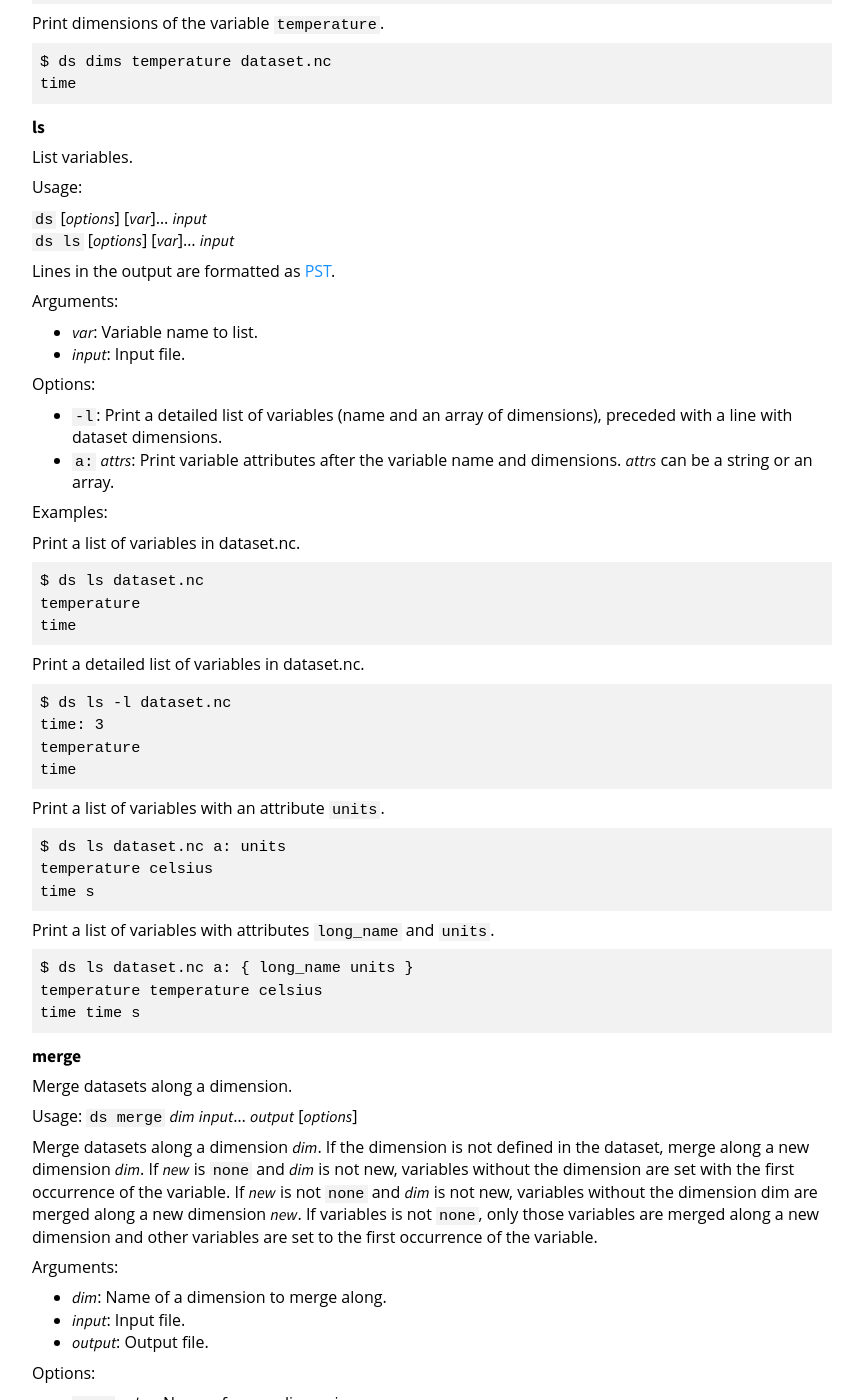
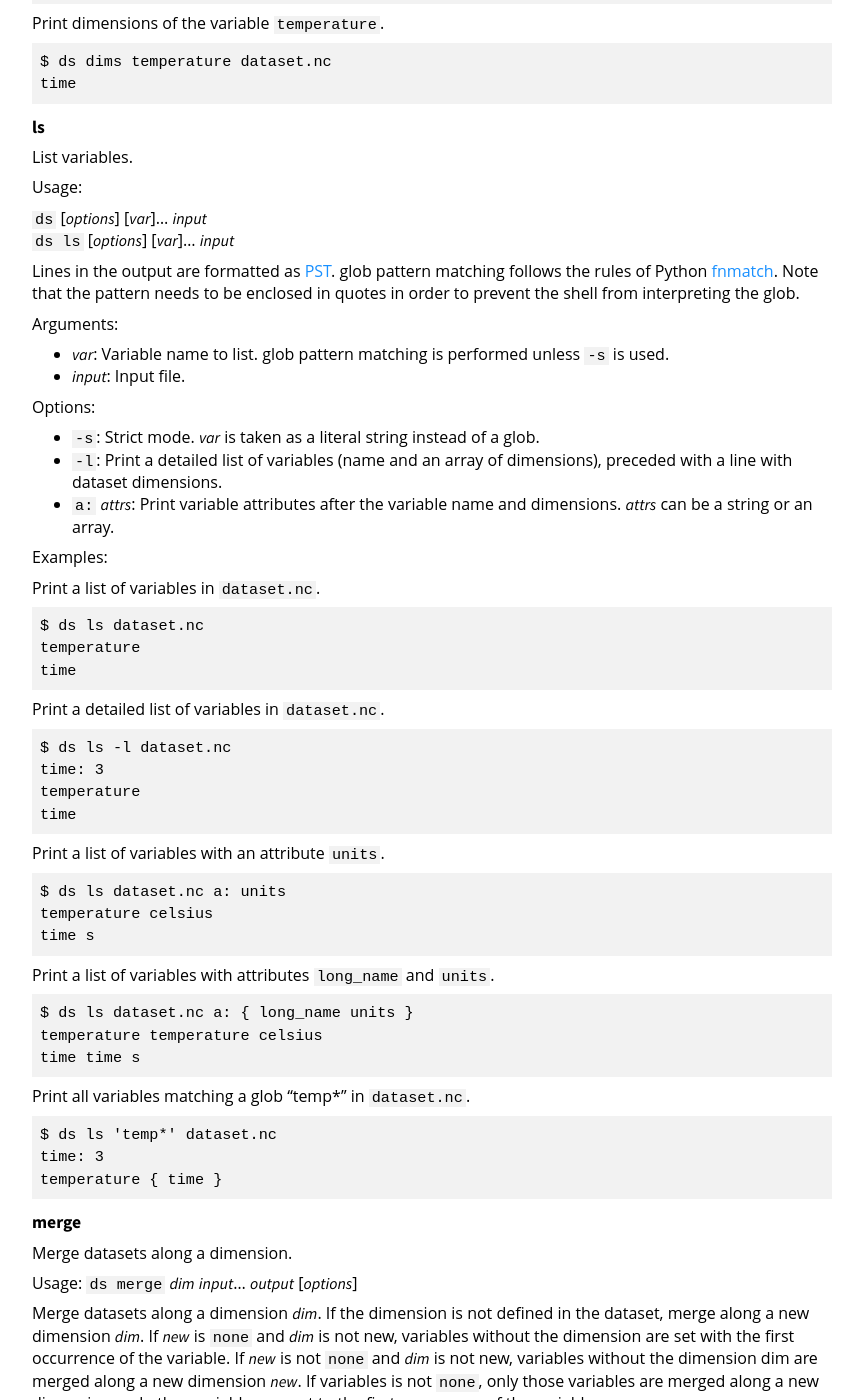
Before and after one commit to peterkuma/ds-format, a Jekyll site: the page built from docs/Command_line/2.0.0/index.md, in a window 1280 px wide and 1400 px high, scrolled down 3116 px. Shown: the whole window, without its empty margins (208-1071 px from the left). Built offline with Jekyll 4.4.1, drawn with Linux system fonts in a browser that asks for light colours; some web fonts are replaced.

Commit message:
ds ls: Add support for glob pattern matching

````diff
--- a/docs/_includes/cmds.md
+++ b/docs/_includes/cmds.md
@@ -125,21 +125,22 @@ Usage:
 `ds ls` [*options*] [*var*]... *input*<br />
 
 
-Lines in the output are formatted as [PST](https://github.com/peterkuma/pst).
+Lines in the output are formatted as [PST](https://github.com/peterkuma/pst). glob pattern matching follows the rules of Python [fnmatch](https://docs.python.org/3/library/fnmatch.html). Note that the pattern needs to be enclosed in quotes in order to prevent the shell from interpreting the glob.
 
 Arguments:
 
-- *var*: Variable name to list.
+- *var*: Variable name to list. glob pattern matching is performed unless `-s` is used.
 - *input*: Input file.
 
 Options:
 
+- `-s`: Strict mode. *var* is taken as a literal string instead of a glob.
 - `-l`: Print a detailed list of variables (name and an array of dimensions), preceded with a line with dataset dimensions.
 - `a:` *attrs*: Print variable attributes after the variable name and dimensions. *attrs* can be a string or an array.
 
 Examples:
 
-Print a list of variables in dataset.nc.
+Print a list of variables in `dataset.nc`.
 
 ```
 $ ds ls dataset.nc
@@ -147,7 +148,7 @@ temperature
 time
 ```
 
-Print a detailed list of variables in dataset.nc.
+Print a detailed list of variables in `dataset.nc`.
 
 ```
 $ ds ls -l dataset.nc
@@ -170,6 +171,14 @@ Print a list of variables with attributes `long_name` and `units`.
 $ ds ls dataset.nc a: { long_name units }
 temperature temperature celsius
 time time s
+```
+
+Print all variables matching a glob "temp*" in `dataset.nc`.
+
+```
+$ ds ls 'temp*' dataset.nc
+time: 3
+temperature { time }
 ```
 
 #### merge
````
Also changed, not shown: 3 other files.
